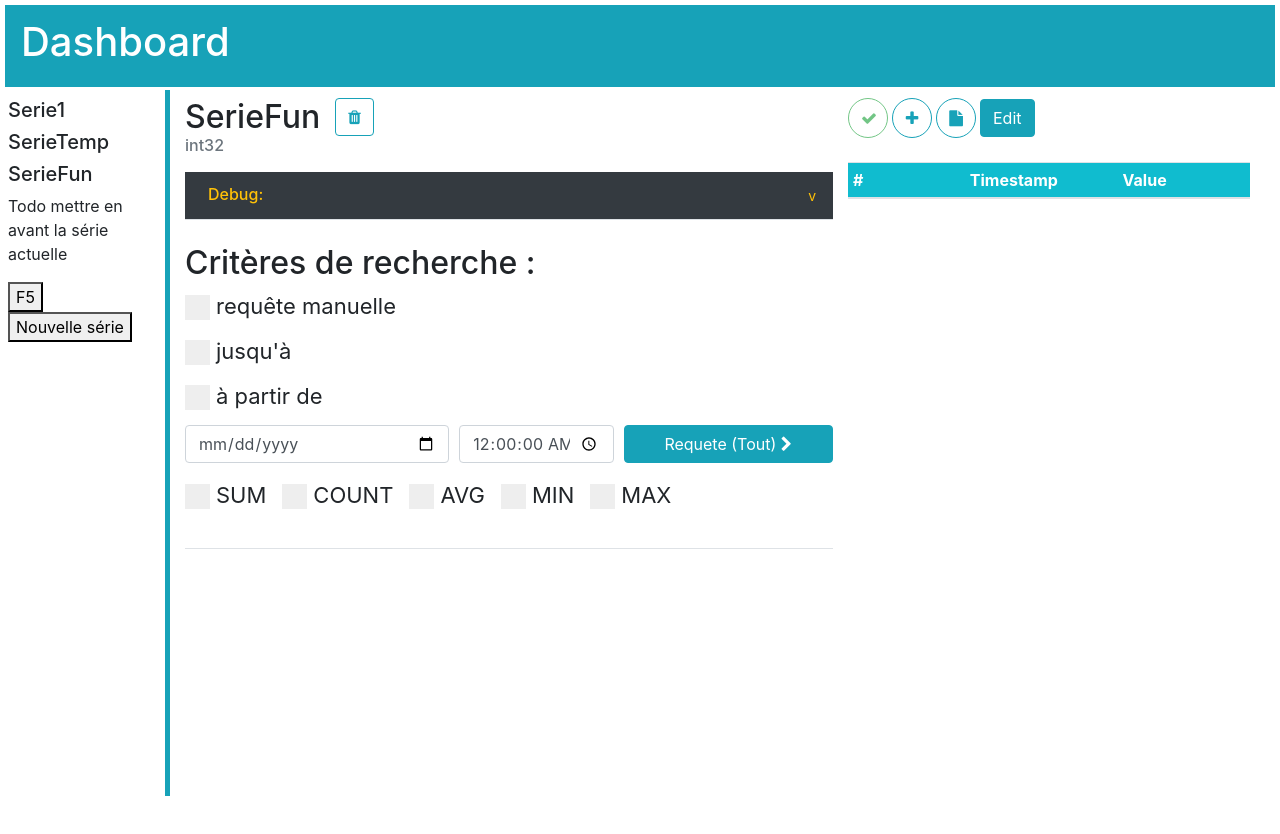
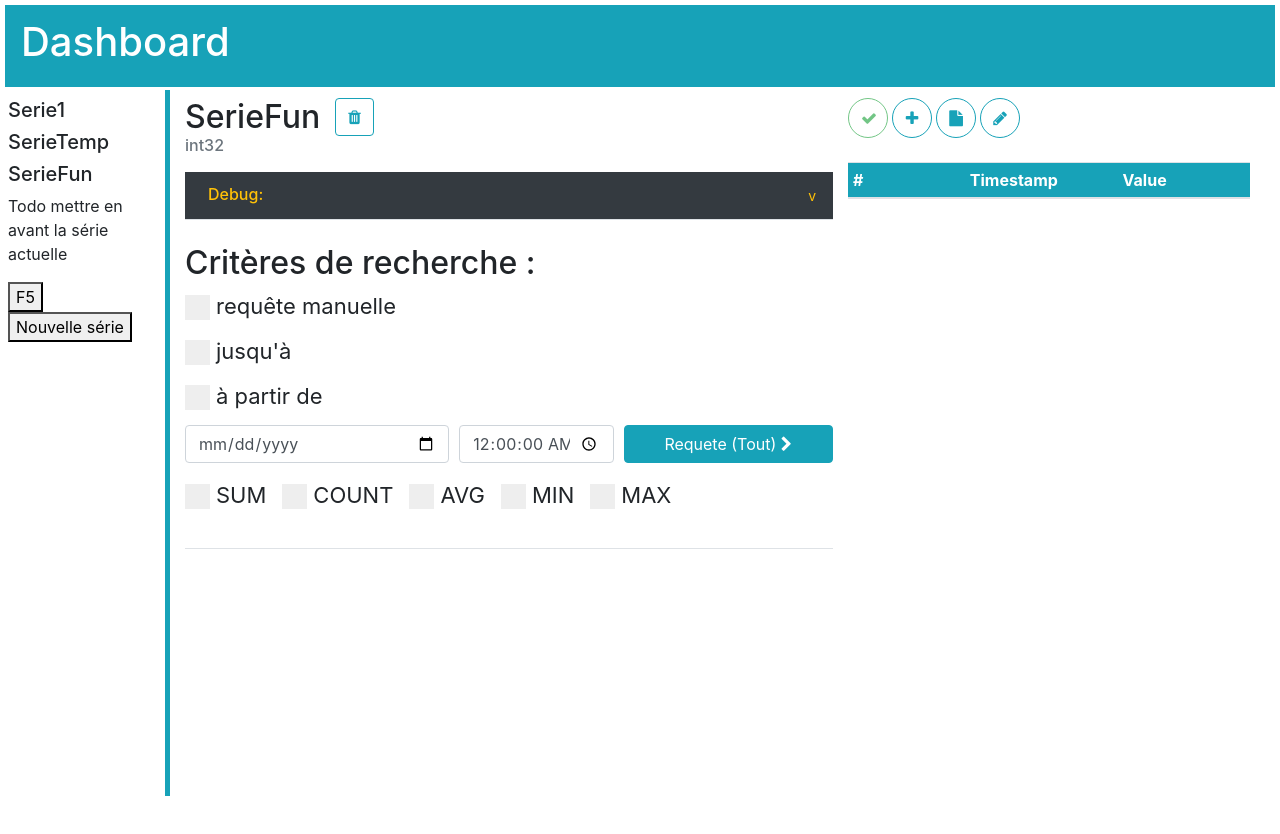
Before and after one commit to PierreTSE/2020-BDD-dashboard, a Vue app: page / in a window 1280 px wide. Shown: the top 834 px of the page. Built offline with nearby package versions, Linux system fonts and the light colour scheme; what vue-papa-parse, vue-trend-chart would draw is missing.

Commit message:
Merge le bouton de delete

```diff
--- a/src/components/Table.vue
+++ b/src/components/Table.vue
@@ -23,6 +23,11 @@
       @click="showFileDiv=!showFileDiv; showInsertDiv=false;">
       <i class="fa fa-file"></i>
     </button>
+    <button type="button" class="btn btn-circle btn-xl my-2 mr-1" v-on:click="canEdit = !canEdit"
+      v-bind:class="{'btn-info': canEdit, 'btn-outline-info': !canEdit}">
+      <i class="fa fa-pencil"></i>
+    </button>
+    <!-- <button class="btn btn-info" >Edit</button> -->
 
     <p v-if="error != ''" class="h6 text-light p-2 bg-danger mt-1 mb-3">{{error}}</p>
 
@@ -74,10 +79,9 @@
       </form>
     </div>
 
-    <button class="btn btn-info" v-on:click="canEdit = !canEdit">Edit</button>
     <div>
-    <table class="table table-scroll table-sm mt-3">
-      <thead>
+    <table class="table table-scroll table-striped table-sm mt-3">
+      <thead class="bg-info">
         <tr>
           <th scope="col">#</th>
           <th scope="col">Timestamp</th>
@@ -96,7 +100,7 @@
              {{ ++i }}
             </div>
             <div class="edit" v-if="canEdit">
-              <i class="fa fa-trash" v-on:click="deleteElement(entry.ts)"></i>
+              <i class="mon-click fa fa-trash" v-on:click="deleteElement(entry.ts)"></i>
             </div>
           </th>
           <td>{{ entry.ts }}</td>
@@ -290,7 +294,7 @@ export default {
 }
 
 .table-scroll thead {
-  background: #10bccf;
+  /* background: #10bccf; */
   color:#fff;
 }
 
@@ -308,4 +312,8 @@ export default {
   font-size: 16px;
   line-height: 1;
 }
+
+.mon-click {
+  cursor: pointer;
+}
 </style>
```
